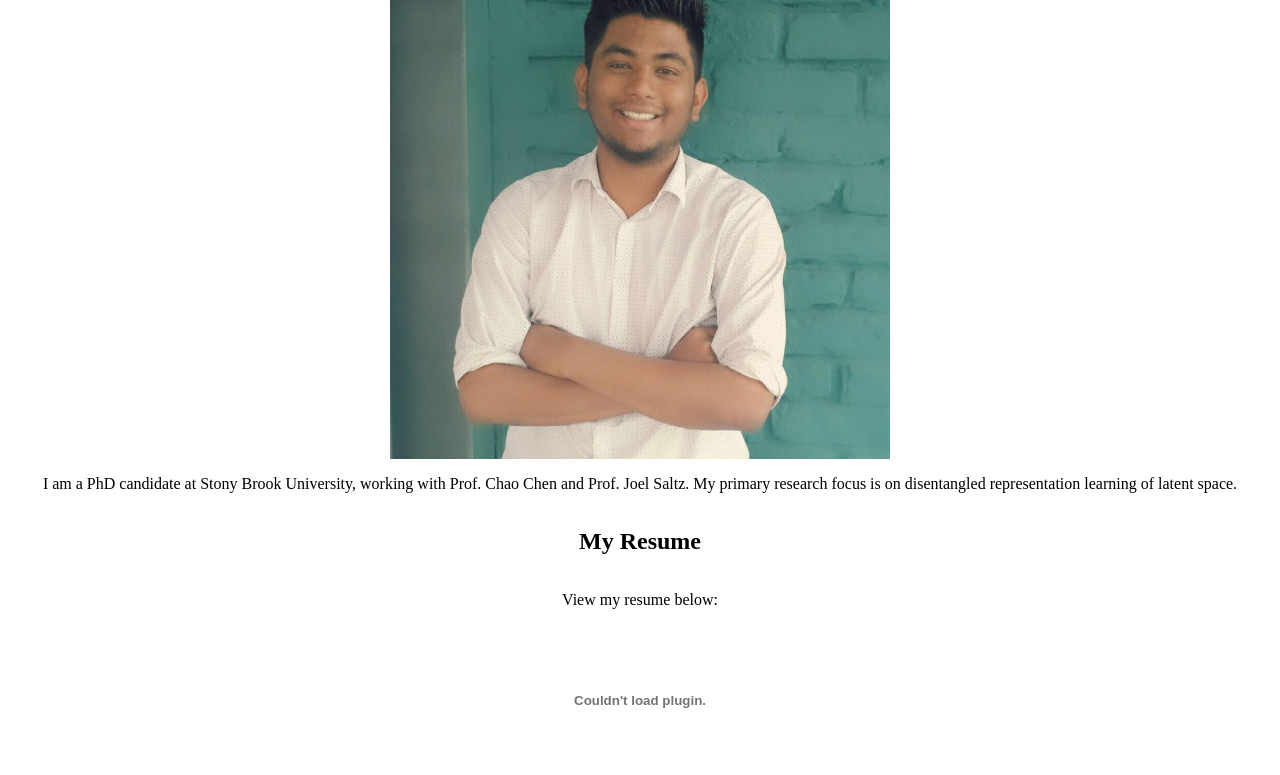
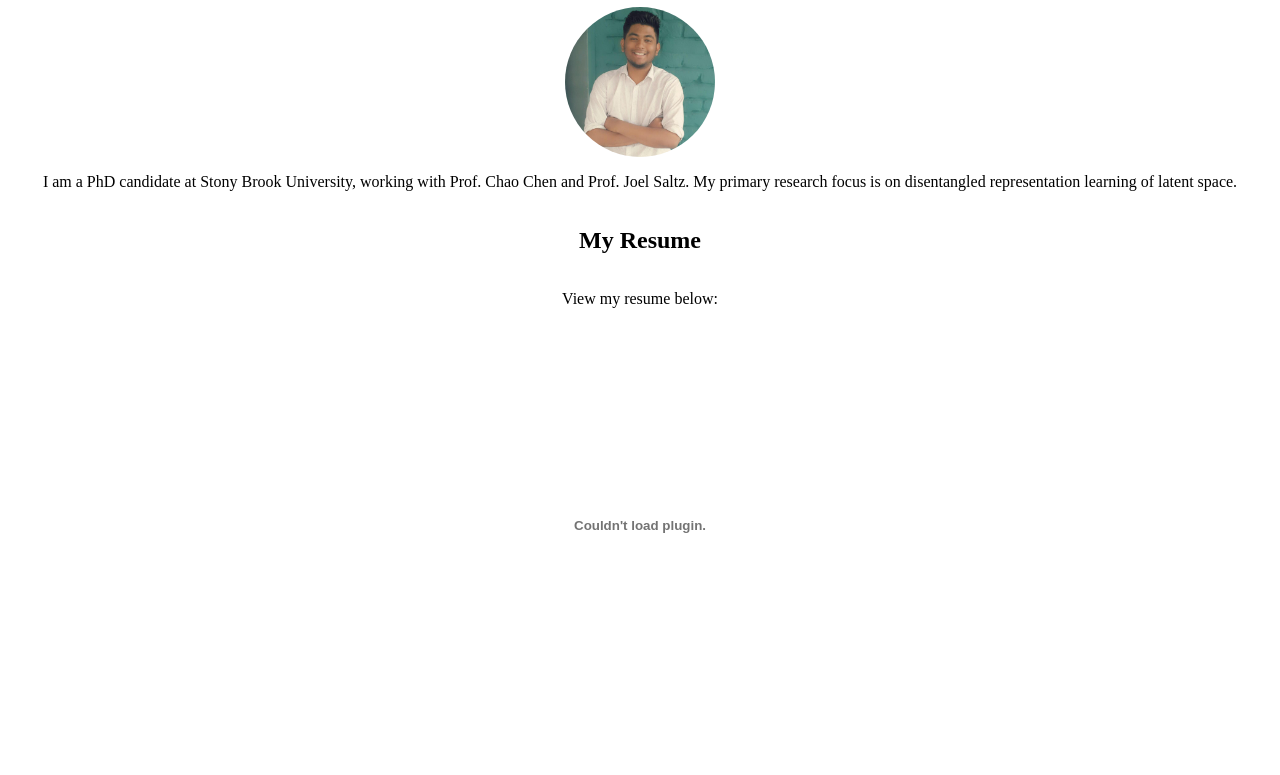
Before and after one commit to Shauqi/Shauqi.github.io, a plain HTML site: page index.html in a window 1280 px wide. Shown: the part 73-848 px from the top of the page. After the commit the page ends 800 px from the top, so only its background shows below. Drawn offline with Linux system fonts and the light colour scheme.

Commit message:
Update index.html

```diff
--- a/index.html
+++ b/index.html
@@ -8,7 +8,7 @@
 </head>
 <body>
     <h1>Mahmudul Hasan</h1>
-    <img src="shauqi.jpg" alt="Image of Mahmudul Hasan" width="500">
+    <img src="shauqi.jpg" alt="Image of Mahmudul Hasan" class="circular-image">
     <p>I am a PhD candidate at Stony Brook University, working with Prof. Chao Chen and Prof. Joel Saltz. My primary research focus is on disentangled representation learning of latent space.</p>
     <h2>My Resume</h2>
     <p>View my resume below:</p>
```
